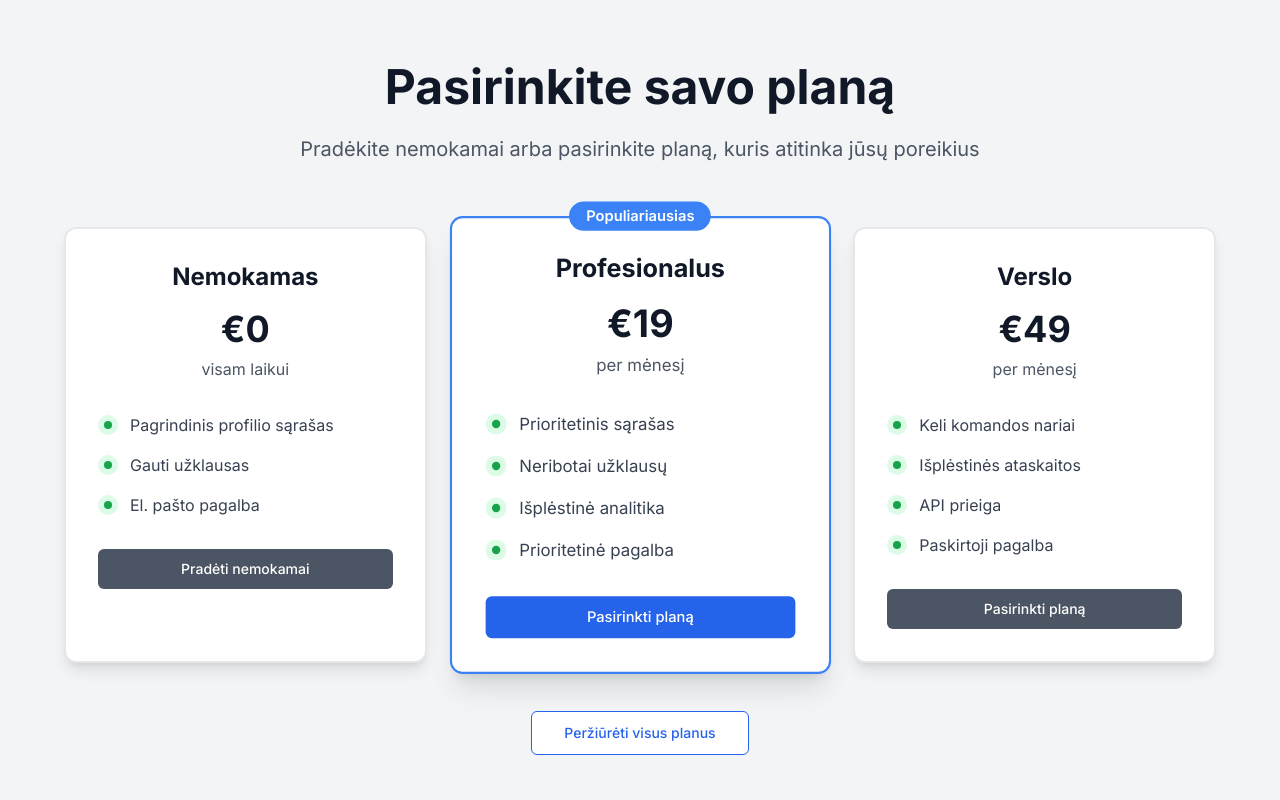
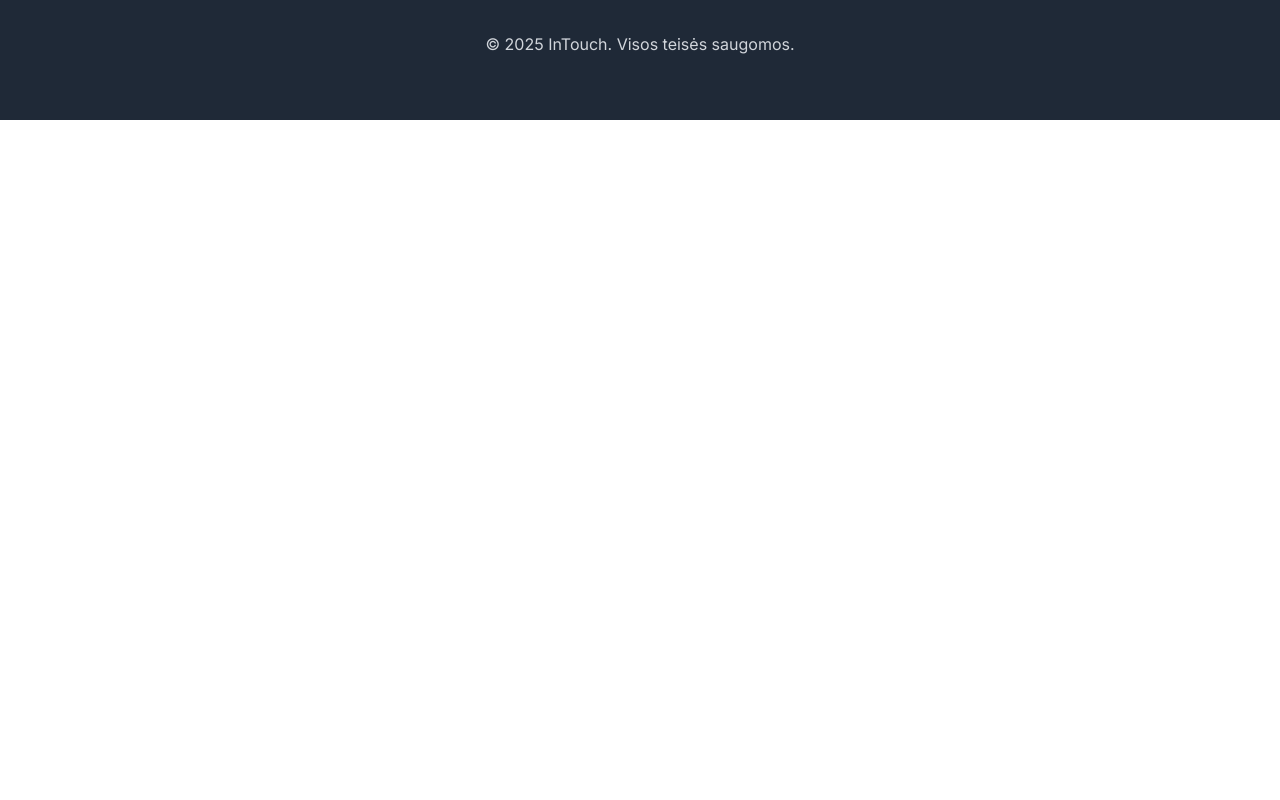
Before and after one commit to JusteliZz/v0-specialist-finder-website, a Next.js app: page / in a window 1280 px wide. Shown: the part 1580-2380 px from the top of the page. After the commit the page ends 1700 px from the top, so only its background shows below. Built offline with nearby package versions, Linux system fonts and the light colour scheme.

Commit message:
Remove large subscription section

```diff
--- a/app/page.tsx
+++ b/app/page.tsx
@@ -151,182 +151,6 @@ export default function HomePage() {
         </div>
       </section>
 
-      {/* Subscription Section */}
-      <section className="py-24 px-4 sm:px-6 lg:px-8 bg-gray-100">
-        <div className="max-w-6xl mx-auto">
-          <div className="text-center mb-16">
-            <h2 className="text-4xl md:text-5xl font-bold text-gray-900 mb-6">
-              {language === "lt" ? "Pasirinkite savo planą" : "Choose Your Plan"}
-            </h2>
-            <p className="text-xl text-gray-600 max-w-3xl mx-auto">
-              {language === "lt"
-                ? "Pradėkite nemokamai arba pasirinkite planą, kuris atitinka jūsų poreikius"
-                : "Start for free or choose a plan that fits your needs"
-              }
-            </p>
-          </div>
-
-          <div className="grid md:grid-cols-3 gap-8">
-            {/* Free Plan */}
-            <div className="bg-white rounded-xl shadow-lg p-8 border-2 border-gray-200 hover:border-blue-300 transition-colors">
-              <div className="text-center mb-8">
-                <h3 className="text-2xl font-bold text-gray-900 mb-4">
-                  {language === "lt" ? "Nemokamas" : "Free"}
-                </h3>
-                <div className="text-4xl font-bold text-gray-900 mb-2">€0</div>
-                <div className="text-gray-600">
-                  {language === "lt" ? "visam laikui" : "forever"}
-                </div>
-              </div>
-              <ul className="space-y-4 mb-8">
-                <li className="flex items-center">
-                  <div className="w-5 h-5 bg-green-100 rounded-full flex items-center justify-center mr-3">
-                    <div className="w-2 h-2 bg-green-600 rounded-full"></div>
-                  </div>
-                  <span className="text-gray-700">
-                    {language === "lt" ? "Pagrindinis profilio sąrašas" : "Basic profile listing"}
-                  </span>
-                </li>
-                <li className="flex items-center">
-                  <div className="w-5 h-5 bg-green-100 rounded-full flex items-center justify-center mr-3">
-                    <div className="w-2 h-2 bg-green-600 rounded-full"></div>
-                  </div>
-                  <span className="text-gray-700">
-                    {language === "lt" ? "Gauti užklausas" : "Receive inquiries"}
-                  </span>
-                </li>
-                <li className="flex items-center">
-                  <div className="w-5 h-5 bg-green-100 rounded-full flex items-center justify-center mr-3">
-                    <div className="w-2 h-2 bg-green-600 rounded-full"></div>
-                  </div>
-                  <span className="text-gray-700">
-                    {language === "lt" ? "El. pašto pagalba" : "Email support"}
-                  </span>
-                </li>
-              </ul>
-              <Link href="/signup">
-                <Button className="w-full bg-gray-600 hover:bg-gray-700 text-white py-3">
-                  {language === "lt" ? "Pradėti nemokamai" : "Start Free"}
-                </Button>
-              </Link>
-            </div>
-
-            {/* Professional Plan */}
-            <div className="bg-white rounded-xl shadow-xl p-8 border-2 border-blue-500 relative transform scale-105">
-              <div className="absolute -top-4 left-1/2 transform -translate-x-1/2">
-                <div className="bg-blue-500 text-white px-4 py-1 rounded-full text-sm font-semibold">
-                  {language === "lt" ? "Populiariausias" : "Most Popular"}
-                </div>
-              </div>
-              <div className="text-center mb-8">
-                <h3 className="text-2xl font-bold text-gray-900 mb-4">
-                  {language === "lt" ? "Profesionalus" : "Professional"}
-                </h3>
-                <div className="text-4xl font-bold text-gray-900 mb-2">€19</div>
-                <div className="text-gray-600">
-                  {language === "lt" ? "per mėnesį" : "per month"}
-                </div>
-              </div>
-              <ul className="space-y-4 mb-8">
-                <li className="flex items-center">
-                  <div className="w-5 h-5 bg-green-100 rounded-full flex items-center justify-center mr-3">
-                    <div className="w-2 h-2 bg-green-600 rounded-full"></div>
-                  </div>
-                  <span className="text-gray-700">
-                    {language === "lt" ? "Prioritetinis sąrašas" : "Priority listing"}
-                  </span>
-                </li>
-                <li className="flex items-center">
-                  <div className="w-5 h-5 bg-green-100 rounded-full flex items-center justify-center mr-3">
-                    <div className="w-2 h-2 bg-green-600 rounded-full"></div>
-                  </div>
-                  <span className="text-gray-700">
-                    {language === "lt" ? "Neribotai užklausų" : "Unlimited inquiries"}
-                  </span>
-                </li>
-                <li className="flex items-center">
-                  <div className="w-5 h-5 bg-green-100 rounded-full flex items-center justify-center mr-3">
-                    <div className="w-2 h-2 bg-green-600 rounded-full"></div>
-                  </div>
-                  <span className="text-gray-700">
-                    {language === "lt" ? "Išplėstinė analitika" : "Advanced analytics"}
-                  </span>
-                </li>
-                <li className="flex items-center">
-                  <div className="w-5 h-5 bg-green-100 rounded-full flex items-center justify-center mr-3">
-                    <div className="w-2 h-2 bg-green-600 rounded-full"></div>
-                  </div>
-                  <span className="text-gray-700">
-                    {language === "lt" ? "Prioritetinė pagalba" : "Priority support"}
-                  </span>
-                </li>
-              </ul>
-              <Button className="w-full bg-blue-600 hover:bg-blue-700 text-white py-3">
-                {language === "lt" ? "Pasirinkti planą" : "Choose Plan"}
-              </Button>
-            </div>
-
-            {/* Business Plan */}
-            <div className="bg-white rounded-xl shadow-lg p-8 border-2 border-gray-200 hover:border-blue-300 transition-colors">
-              <div className="text-center mb-8">
-                <h3 className="text-2xl font-bold text-gray-900 mb-4">
-                  {language === "lt" ? "Verslo" : "Business"}
-                </h3>
-                <div className="text-4xl font-bold text-gray-900 mb-2">€49</div>
-                <div className="text-gray-600">
-                  {language === "lt" ? "per mėnesį" : "per month"}
-                </div>
-              </div>
-              <ul className="space-y-4 mb-8">
-                <li className="flex items-center">
-                  <div className="w-5 h-5 bg-green-100 rounded-full flex items-center justify-center mr-3">
-                    <div className="w-2 h-2 bg-green-600 rounded-full"></div>
-                  </div>
-                  <span className="text-gray-700">
-                    {language === "lt" ? "Keli komandos nariai" : "Multiple team members"}
-                  </span>
-                </li>
-                <li className="flex items-center">
-                  <div className="w-5 h-5 bg-green-100 rounded-full flex items-center justify-center mr-3">
-                    <div className="w-2 h-2 bg-green-600 rounded-full"></div>
-                  </div>
-                  <span className="text-gray-700">
-                    {language === "lt" ? "Išplėstinės ataskaitos" : "Advanced reporting"}
-                  </span>
-                </li>
-                <li className="flex items-center">
-                  <div className="w-5 h-5 bg-green-100 rounded-full flex items-center justify-center mr-3">
-                    <div className="w-2 h-2 bg-green-600 rounded-full"></div>
-                  </div>
-                  <span className="text-gray-700">
-                    {language === "lt" ? "API prieiga" : "API access"}
-                  </span>
-                </li>
-                <li className="flex items-center">
-                  <div className="w-5 h-5 bg-green-100 rounded-full flex items-center justify-center mr-3">
-                    <div className="w-2 h-2 bg-green-600 rounded-full"></div>
-                  </div>
-                  <span className="text-gray-700">
-                    {language === "lt" ? "Paskirtoji pagalba" : "Dedicated support"}
-                  </span>
-                </li>
-              </ul>
-              <Button className="w-full bg-gray-600 hover:bg-gray-700 text-white py-3">
-                {language === "lt" ? "Pasirinkti planą" : "Choose Plan"}
-              </Button>
-            </div>
-          </div>
-
-          <div className="text-center mt-12">
-            <Link href="/dashboard/subscription">
-              <Button variant="outline" size="lg" className="text-blue-600 border-blue-600 hover:bg-blue-50">
-                {language === "lt" ? "Peržiūrėti visus planus" : "View All Plans"}
-              </Button>
-            </Link>
-          </div>
-        </div>
-      </section>
-
       {/* Footer */}
       <footer className="bg-gray-800 border-t">
         <div className="max-w-7xl mx-auto py-16 px-4 sm:px-6 lg:px-8">
```
